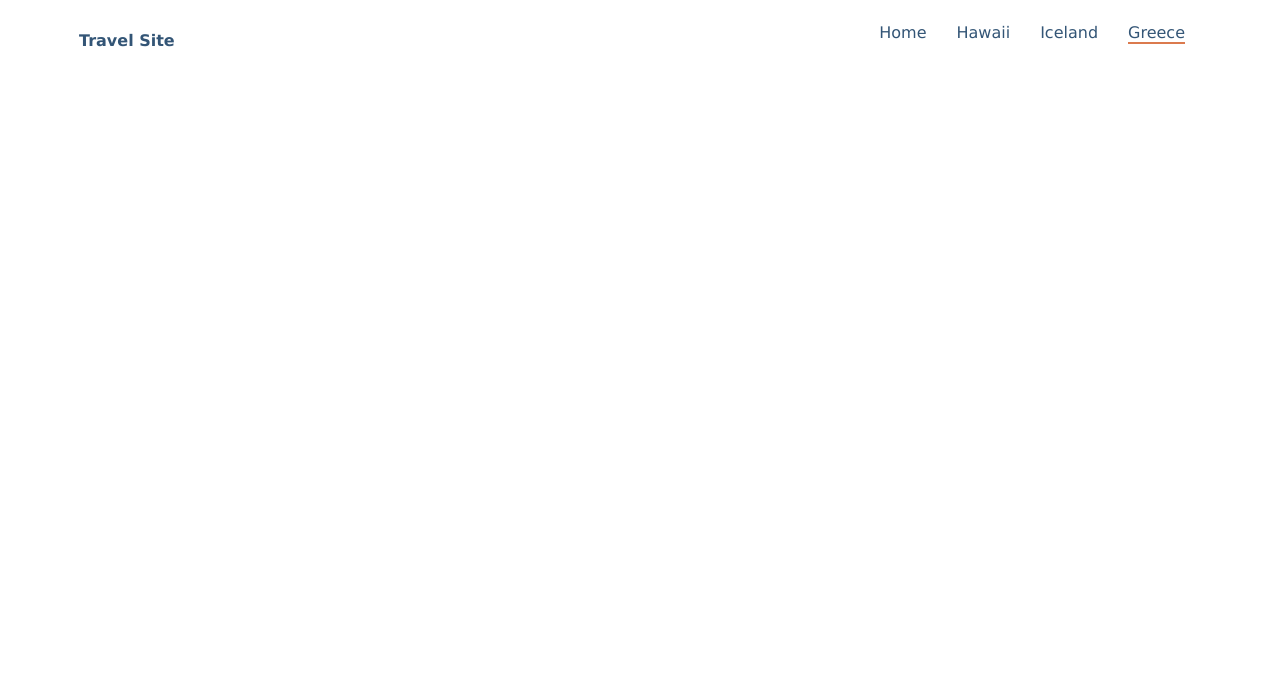
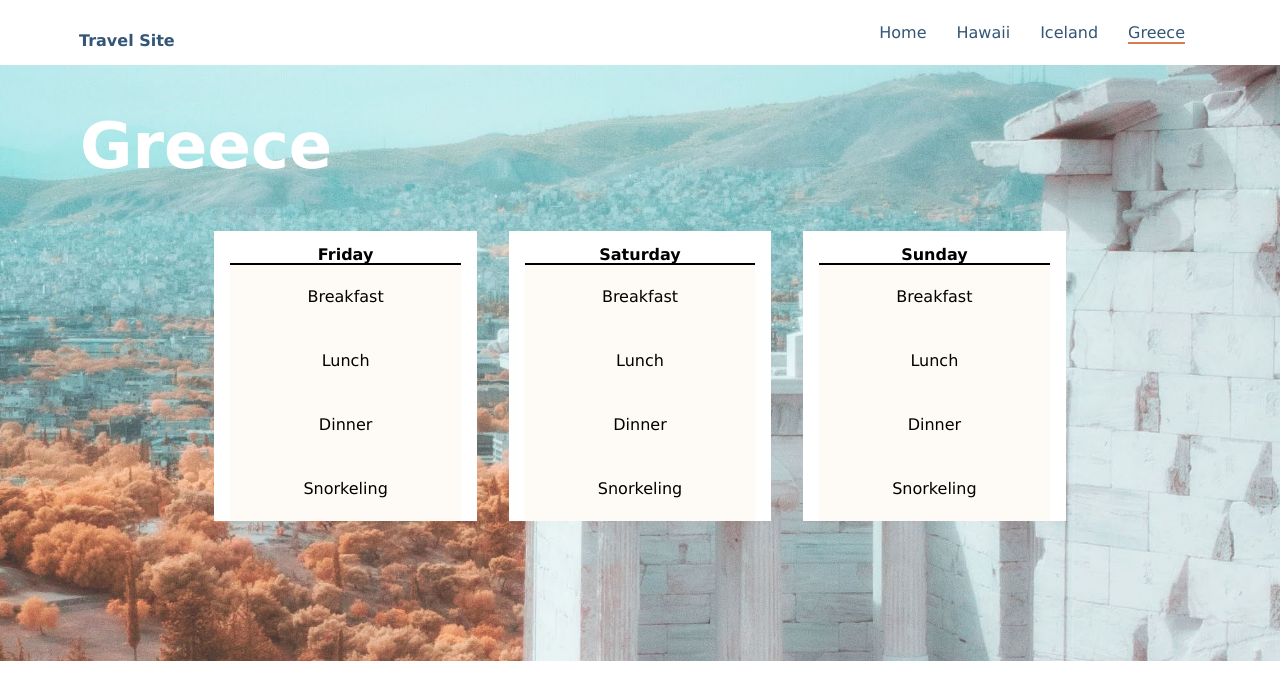
Before and after one commit to ldietz08/travel-website, a plain HTML site: page pages/greece.html in a window 1280 px wide. Drawn offline with Linux system fonts and the light colour scheme.

Commit message:
Fixed logo link and made itinerary cards into an unordered list

```diff
--- a/css/destinations.css
+++ b/css/destinations.css
@@ -41,3 +41,66 @@
 .nav-bar__list-item-link--active {
     border-bottom: 2px solid #DB7A4E;
 }
+
+/* DESTINATIONS CSS HERO + FOOTER */
+
+.hero__container--hawaii {
+    background-image: url(../assets/images/hawaii.jpg);
+    background-size: cover;
+    background-position: 40% 53%;
+    height: 75vh;
+}
+
+.hero__container--iceland {
+    background-image: url(../assets/images/iceland.jpg);
+    background-size: cover;
+    background-position: 55% 45%;
+    height: 75vh;
+}
+
+.hero__container--greece {
+    background-image: url(../assets/images/greece.jpg);
+    background-size: cover;
+    background-position: 55% 45%;
+    height: 75vh;
+}
+
+.hero__title {
+    color: white;
+    font-size: 4rem;
+    padding-top: 3rem;
+    padding-left: 5rem;
+    margin-bottom: 2rem;
+}
+
+.hero__container {
+    display: flex;
+    justify-content: center;
+    align-items: center;
+}
+
+.hero__item-container {
+    display: flex;
+}
+
+.hero__item {
+    margin: 1rem;
+    background-color: white;
+    padding: 0 1rem;
+    line-height: 4rem;
+    text-align: center;
+    list-style: none;
+}
+
+.hero__item-title {
+    border-bottom: 2px solid black;
+    line-height: 1rem;
+    font-weight: bold;
+    padding-top: 1rem;
+}
+
+.hero__item-list {
+    background-color: #FEFAF5;
+    width: 18vw;
+    list-style: none;
+}
--- a/pages/greece.html
+++ b/pages/greece.html
@@ -11,7 +11,7 @@
 <body>
     <header class="header">
         <nav class="nav-bar">
-            <a href="/index.html" class="nav-bar__logo">Travel Site</a>
+            <a href="../index.html" class="nav-bar__logo">Travel Site</a>
             <ul class="nav-bar__list">
                 <li class="nav-bar__list-item">
                     <a href="../index.html" class="nav-bar__list-item-link">Home</a>
@@ -28,5 +28,36 @@
             </ul>
         </nav>
     </header>
+
+    <!-- Three cards -->
+
+<section class="hero__container--greece">
+    <h1 class="hero__title">Greece</h1>
+    <section class="hero__container">
+        <div class="hero__item-container">
+            <ul class="hero__item">
+                <li class="hero__item-title">Friday</li>
+                <li class="hero__item-list">Breakfast</li>
+                <li class="hero__item-list">Lunch</li>
+                <li class="hero__item-list">Dinner</li>
+                <li class="hero__item-list">Snorkeling</li>
+            </ul>
+            <ul class="hero__item">
+                <li class="hero__item-title">Saturday</li>
+                <li class="hero__item-list">Breakfast</li>
+                <li class="hero__item-list">Lunch</li>
+                <li class="hero__item-list">Dinner</li>
+                <li class="hero__item-list">Snorkeling</li>
+            </ul>
+            <ul class="hero__item">
+                <li class="hero__item-title">Sunday</li>
+                <li class="hero__item-list">Breakfast</li>
+                <li class="hero__item-list">Lunch</li>
+                <li class="hero__item-list">Dinner</li>
+                <li class="hero__item-list">Snorkeling</li>
+            </ul>
+        </div>
+    </section>
+</section>
 </body>
 </html>
```
Also changed, not shown: pages/hawaii.html (+29 -1 lines), pages/iceland.html (+31 -1 lines).
